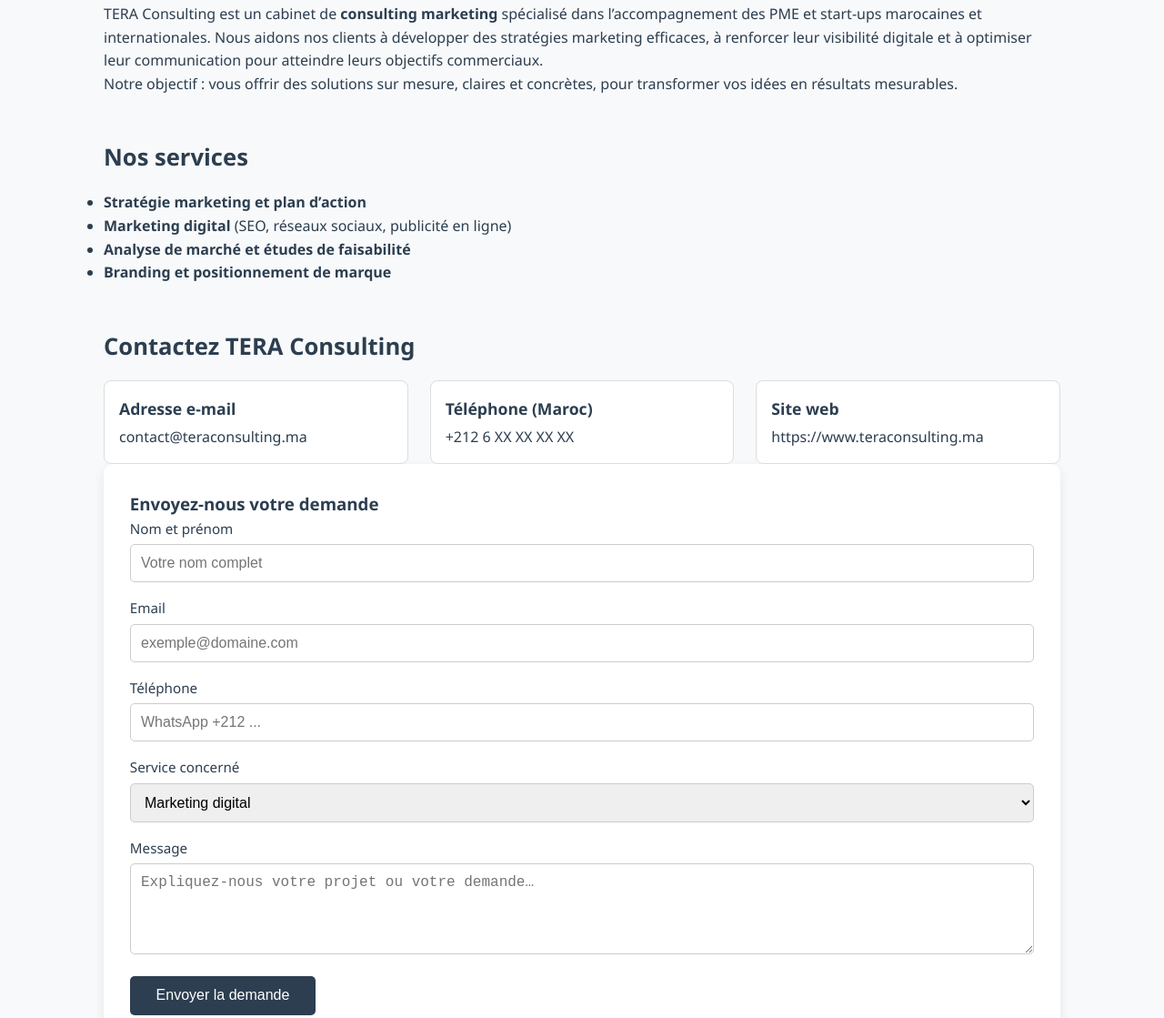
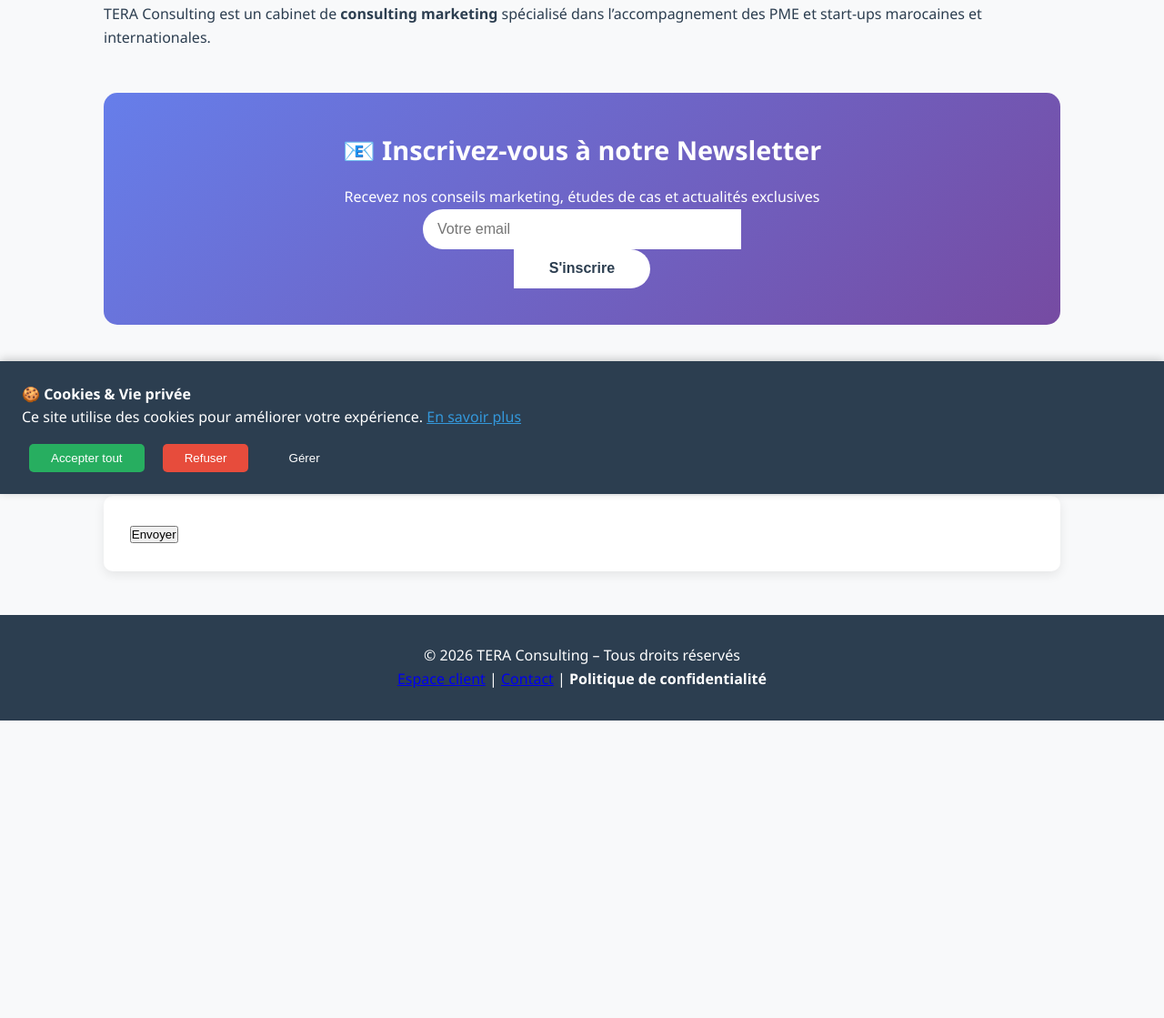
Before and after one commit to Lailaessalhi/teraconsulting, a plain HTML site: page index.html in a window 1280 px wide. Shown: the part 257-1376 px from the top of the page at 91% size. After the commit the page ends 1049 px from the top, so only its background shows below. Drawn offline with Linux system fonts and the light colour scheme.

Commit message:
Update index.html

```diff
--- a/index.html
+++ b/index.html
@@ -5,124 +5,80 @@
   <title>TERA Consulting - Consulting Marketing</title>
   <meta name="viewport" content="width=device-width, initial-scale=1" />
   <style>
+    /* Ton CSS existant + NOUVEAU CSS pour newsletter et consentement */
     * { box-sizing: border-box; margin: 0; padding: 0; }
-    body {
-      font-family: 'Segoe UI', Arial, sans-serif;
-      background: #f8f9fa;
-      color: #2c3e50;
-      line-height: 1.6;
+    body { font-family: 'Segoe UI', Arial, sans-serif; background: #f8f9fa; color: #2c3e50; line-height: 1.6; }
+    header { background: #2c3e50; color: #fff; padding: 1.5rem; text-align: center; }
+    header h1 { font-size: 2rem; margin-bottom: 0.3rem; }
+    nav { margin-top: 1rem; }
+    nav a { color: #fff; margin: 0 1rem; text-decoration: none; font-weight: 500; font-size: 1rem; }
+    nav a:hover { text-decoration: underline; }
+    main { max-width: 1100px; margin: 2rem auto; padding: 0 1.5rem; }
+    .section { margin-bottom: 3rem; }
+    .section h2 { font-size: 1.6rem; margin-bottom: 1rem; color: #2c3e50; }
+
+    /* NOUVEAU : Newsletter section */
+    .newsletter-section {
+      background: linear-gradient(135deg, #667eea 0%, #764ba2 100%);
+      color: #fff;
+      padding: 2.5rem 2rem;
+      border-radius: 15px;
+      text-align: center;
+      margin: 3rem 0;
     }
-    header {
-      background: #2c3e50;
-      color: #fff;
-      padding: 1.5rem;
-      text-align: center;
+    .newsletter-section h3 { font-size: 1.8rem; margin-bottom: 1rem; }
+    .newsletter-form { max-width: 500px; margin: 0 auto; }
+    .newsletter-form input[type="email"] {
+      width: 70%; padding: 0.8rem; border: none; border-radius: 25px 0 0 25px;
+      font-size: 1rem; padding-left: 1rem;
     }
-    header h1 {
-      font-size: 2rem;
-      margin-bottom: 0.3rem;
+    .newsletter-form button {
+      width: 30%; padding: 0.8rem; background: #fff; color: #2c3e50;
+      border: none; border-radius: 0 25px 25px 0; font-weight: bold;
+      cursor: pointer; font-size: 1rem;
     }
-    nav {
-      margin-top: 1rem;
+    .newsletter-form button:hover { background: #f8f9fa; }
+
+    /* Consentement cookies */
+    #cookie-banner {
+      position: fixed; bottom: 0; left: 0; right: 0;
+      background: #2c3e50; color: #fff; padding: 1.5rem;
+      box-shadow: 0 -2px 10px rgba(0,0,0,0.2);
+      z-index: 1000; transform: translateY(100%); transition: transform 0.3s;
     }
-    nav a {
-      color: #fff;
-      margin: 0 1rem;
-      text-decoration: none;
+    #cookie-banner.show { transform: translateY(0); }
+    .cookie-buttons { margin-top: 1rem; }
+    .cookie-buttons button {
+      margin: 0 0.5rem; padding: 0.5rem 1.5rem;
+      border: none; border-radius: 5px; cursor: pointer;
       font-weight: 500;
-      font-size: 1rem;
     }
-    nav a:hover {
-      text-decoration: underline;
-    }
-    main {
-      max-width: 1100px;
-      margin: 2rem auto;
-      padding: 0 1.5rem;
-    }
-    .section {
-      margin-bottom: 3rem;
-    }
-    .section h2 {
-      font-size: 1.6rem;
-      margin-bottom: 1rem;
-      color: #2c3e50;
-    }
-    .contact-info {
-      display: flex;
-      flex-wrap: wrap;
-      gap: 1.5rem;
-      margin-top: 0.8rem;
-    }
-    .contact-info div {
-      background: #fff;
-      border: 1px solid #ddd;
-      padding: 1rem;
-      border-radius: 8px;
-      flex: 1 1 200px;
-    }
-    .contact-info strong {
-      display: block;
-      font-size: 1.1rem;
-      margin-bottom: 0.3rem;
-    }
-    .form-container {
-      background: #fff;
-      padding: 1.8rem;
-      border-radius: 10px;
-      box-shadow: 0 4px 12px rgba(0, 0, 0, 0.08);
-    }
-    .form-group {
-      margin-bottom: 1rem;
-    }
-    .form-group label {
-      display: block;
-      margin-bottom: 0.3rem;
-      font-weight: 500;
-      font-size: 0.95rem;
-    }
-    .form-group input,
-    .form-group select,
-    .form-group textarea {
-      width: 100%;
-      padding: 0.7rem;
-      border: 1px solid #ccc;
-      border-radius: 5px;
-      font-size: 1rem;
-    }
-    .form-group textarea {
-      resize: vertical;
-      min-height: 100px;
-    }
-    button[type="submit"] {
-      background: #2c3e50;
-      color: #fff;
-      padding: 0.8rem 1.8rem;
-      border: none;
-      border-radius: 5px;
-      font-size: 1rem;
-      cursor: pointer;
-      transition: background 0.2s;
-    }
-    button[type="submit"]:hover {
-      background: #1a2530;
-    }
-    footer {
-      text-align: center;
-      margin-top: 3rem;
-      padding: 1.5rem 1rem;
-      background: #2c3e50;
-      color: #fff;
-      font-size: 0.9rem;
-    }
-    footer a {
-      color: #fff;
-      text-decoration: underline;
-    }
+    .accept-all { background: #27ae60; color: #fff; }
+    .reject-all { background: #e74c3c; color: #fff; }
+    .manage { background: transparent; color: #fff; border: 1px solid #fff; }
+
+    /* Téléphone cliquable */
+    .tel-link { color: #3498db; text-decoration: none; font-weight: bold; }
+    .tel-link:hover { text-decoration: underline; }
+
+    footer { text-align: center; margin-top: 3rem; padding: 2rem 1rem; background: #2c3e50; color: #fff; }
+    .form-container { background: #fff; padding: 1.8rem; border-radius: 10px; box-shadow: 0 4px 12px rgba(0,0,0,0.08); }
+    /* Reste du CSS existant... */
   </style>
-  <!-- Ici tu peux ajouter un script pour envoyer le formulaire en PHP, JS, etc. -->
 </head>
 <body>
+
+  <!-- Bannière de consentement cookies (NOUVEAU) -->
+  <div id="cookie-banner">
+    <p><strong>🍪 Cookies & Vie privée</strong><br>
+    Ce site utilise des cookies pour améliorer votre expérience. <a href="#" style="color: #3498db;">En savoir plus</a></p>
+    <div class="cookie-buttons">
+      <button onclick="acceptCookies()" class="accept-all">Accepter tout</button>
+      <button onclick="rejectCookies()" class="reject-all">Refuser</button>
+      <button onclick="manageCookies()" class="manage">Gérer</button>
+    </div>
+  </div>
+
   <header>
     <h1>TERA Consulting</h1>
     <p>Consulting marketing pour PME & start-ups</p>
@@ -135,94 +91,78 @@
   </header>
 
   <main>
-
+    <!-- Contenu existant... -->
     <section id="apropos" class="section">
       <h2>À propos de TERA Consulting</h2>
-      <p>
-        TERA Consulting est un cabinet de <strong>consulting marketing</strong> spécialisé dans l’accompagnement des PME et start-ups marocaines et internationales. Nous aidons nos clients à développer des stratégies marketing efficaces, à renforcer leur visibilité digitale et à optimiser leur communication pour atteindre leurs objectifs commerciaux.
-      </p>
-      <p>
-        Notre objectif : vous offrir des solutions sur mesure, claires et concrètes, pour transformer vos idées en résultats mesurables.
-      </p>
+      <p>TERA Consulting est un cabinet de <strong>consulting marketing</strong> spécialisé dans l’accompagnement des PME et start-ups marocaines et internationales.</p>
     </section>
 
-    <section id="services" class="section">
-      <h2>Nos services</h2>
-      <ul>
-        <li><strong>Stratégie marketing et plan d’action</strong></li>
-        <li><strong>Marketing digital</strong> (SEO, réseaux sociaux, publicité en ligne)</li>
-        <li><strong>Analyse de marché et études de faisabilité</strong></li>
-        <li><strong>Branding et positionnement de marque</strong></li>
-      </ul>
+    <!-- NOUVEAU : Section Newsletter -->
+    <section class="newsletter-section">
+      <h3>📧 Inscrivez-vous à notre Newsletter</h3>
+      <p>Recevez nos conseils marketing, études de cas et actualités exclusives</p>
+      <form class="newsletter-form" action="#" method="POST">
+        <input type="email" placeholder="Votre email" required />
+        <button type="submit">S'inscrire</button>
+      </form>
     </section>
 
+    <!-- Formulaire contact existant... -->
     <section id="contact" class="section">
-      <h2>Contactez TERA Consulting</h2>
-
-      <div class="contact-info">
-        <div>
-          <strong>Adresse e‑mail</strong>
-          <p>contact@teraconsulting.ma</p>
+      <h2>Contactez-nous</h2>
+      <div style="display: flex; gap: 1rem; margin-bottom: 2rem;">
+        <div style="flex:1;">
+          <strong>📞 Appeler</strong><br>
+          <a href="tel:+2126XXXXXXX" class="tel-link">+212 6 XX XX XX XX</a>
         </div>
-        <div>
-          <strong>Téléphone (Maroc)</strong>
-          <p>+212 6 XX XX XX XX</p>
-        </div>
-        <div>
-          <strong>Site web</strong>
-          <p>https://www.teraconsulting.ma</p>
+        <div style="flex:1;">
+          <strong>✉️ Email</strong><br>
+          contact@teraconsulting.ma
         </div>
       </div>
 
+      <!-- Formulaire contact (inchangé) -->
       <div class="form-container">
         <form action="#" method="POST">
-          <h3>Envoyez-nous votre demande</h3>
-
-          <div class="form-group">
-            <label for="nom">Nom et prénom</label>
-            <input type="text" id="nom" name="nom" required placeholder="Votre nom complet" />
-          </div>
-
-          <div class="form-group">
-            <label for="email">Email</label>
-            <input type="email" id="email" name="email" required placeholder="exemple@domaine.com" />
-          </div>
-
-          <div class="form-grid">
-            <div class="form-group">
-              <label for="telephone">Téléphone</label>
-              <input type="tel" id="telephone" name="telephone" placeholder="WhatsApp +212 ..." />
-            </div>
-          </div>
-
-          <div class="form-group">
-            <label for="service">Service concerné</label>
-            <select id="service" name="service">
-              <option value="marketing digital">Marketing digital</option>
-              <option value="stratégie marketing">Stratégie marketing</option>
-              <option value="branding">Branding</option>
-              <option value="autre">Autre</option>
-            </select>
-          </div>
-
-          <div class="form-group">
-            <label for="message">Message</label>
-            <textarea id="message" name="message" required placeholder="Expliquez-nous votre projet ou votre demande…"></textarea>
-          </div>
-
-          <button type="submit">Envoyer la demande</button>
+          <!-- Champs existants... -->
+          <button type="submit">Envoyer</button>
         </form>
       </div>
     </section>
-
   </main>
 
   <footer>
     <p>© 2026 TERA Consulting – Tous droits réservés</p>
     <p>
-      <a href="https://www.teraconsulting.ma/login">Connexion espace client</a> |
-      <a href="#contact">Contact</a>
+      <a href="https://www.teraconsulting.ma/login">Espace client</a> |
+      <a href="#contact">Contact</a> |
+      <strong>Politique de confidentialité</strong>
     </p>
   </footer>
+
+  <!-- JavaScript pour cookies (NOUVEAU) -->
+  <script>
+    // Bannière cookies
+    window.onload = function() {
+      if (!localStorage.getItem('cookiesAccepted')) {
+        document.getElementById('cookie-banner').classList.add('show');
+      }
+    };
+
+    function acceptCookies() {
+      localStorage.setItem('cookiesAccepted', 'true');
+      document.getElementById('cookie-banner').style.display = 'none';
+    }
+
+    function rejectCookies() {
+      localStorage.setItem('cookiesAccepted', 'false');
+      document.getElementById('cookie-banner').style.display = 'none';
+    }
+
+    function manageCookies() {
+      alert('Gestion des cookies : Analytique, Marketing, Fonctionnels');
+    }
+  </script>
+
 </body>
 </html>
```
